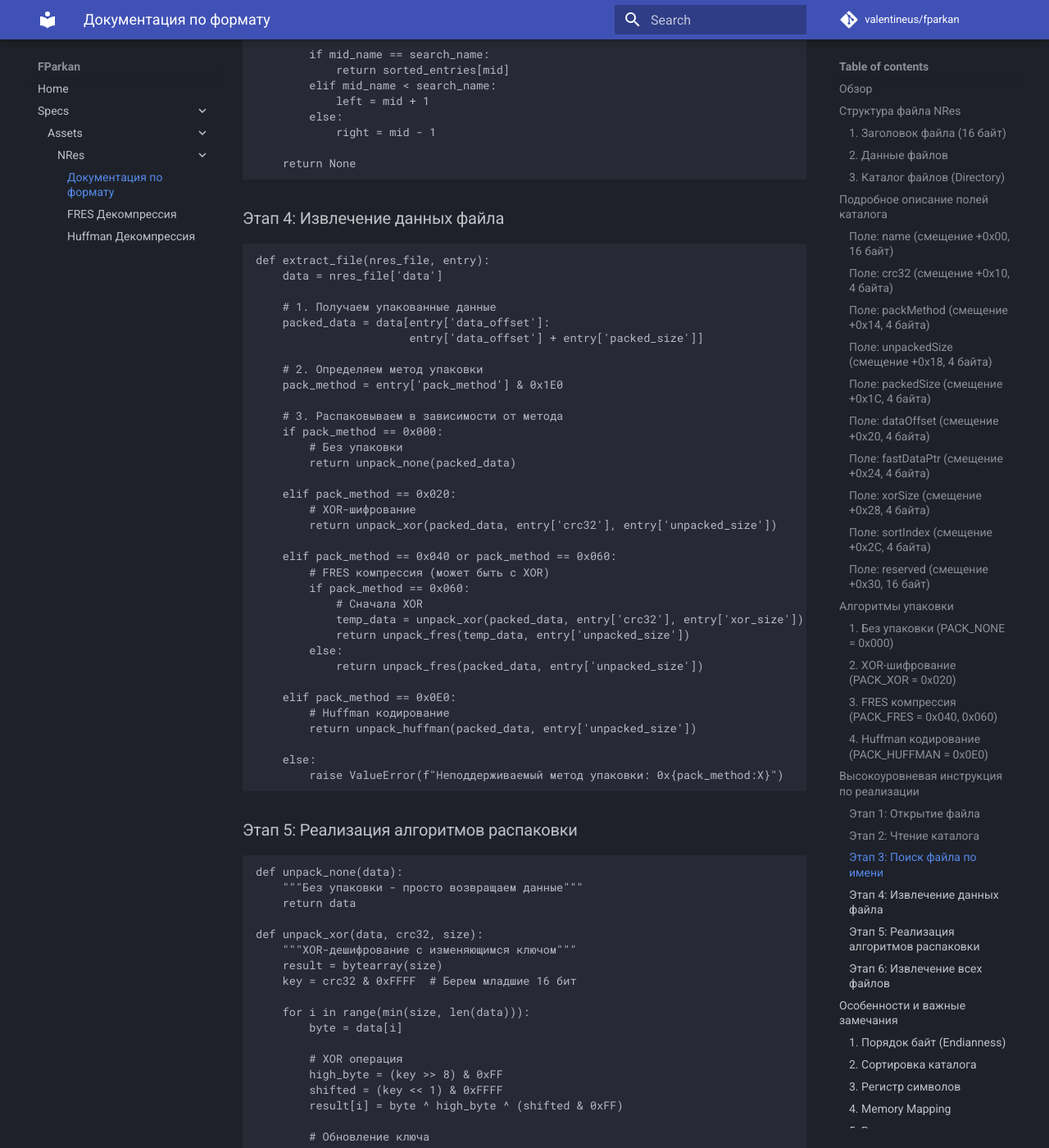
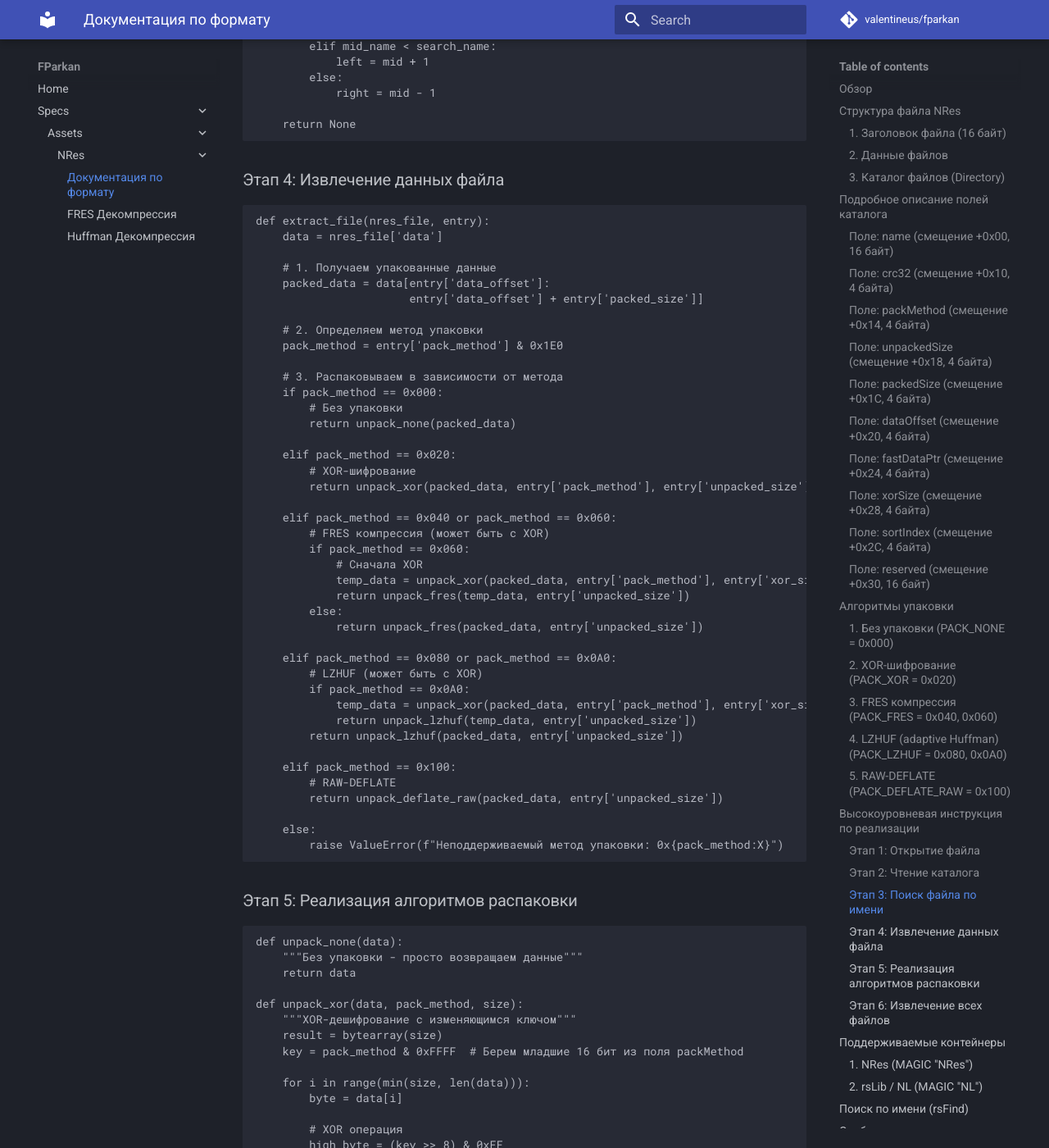
Before and after one commit to valentineus/fparkan, an MkDocs documentation site: the page built from docs/specs/assets/nres/overview.md, in a window 1280 px wide and 1400 px high, scrolled down 7676 px. Shown: the whole window at 82% size. Built offline with MkDocs 1.6.1 and Material for MkDocs 9.7.7, drawn with Linux system fonts in a browser that asks for light colours; comment, search, counter and statistics services are not loaded; some of the changed text lies outside the part shown.

Commit message:
feat: обновление документации по алгоритмам декомпрессии и добавление файлов .gitkeep в директории libs и tools

````diff
--- a/docs/specs/assets/nres/overview.md
+++ b/docs/specs/assets/nres/overview.md
@@ -65,7 +65,7 @@ DirectoryOffset = FileSize - (FileCount * 64)
 struct NResFileEntry {
     char     name[16];           // +0x00: Имя файла (NULL-terminated, uppercase)
     uint32_t crc32;              // +0x10: CRC32 хеш упакованных данных
-    uint32_t packMethod;         // +0x14: Флаги метода упаковки и опции
+    uint32_t packMethod;         // +0x14: Флаги метода упаковки (также используется как XOR seed)
     uint32_t unpackedSize;       // +0x18: Размер файла после распаковки
     uint32_t packedSize;         // +0x1C: Размер упакованных данных
     uint32_t dataOffset;         // +0x20: Смещение данных от начала файла
@@ -98,20 +98,17 @@ struct NResFileEntry {
 
 ```c
 // Маски для извлечения метода упаковки
-#define PACK_METHOD_MASK    0x1E0  // Биты 5-8 (основной метод)
-#define PACK_METHOD_MASK2   0x1C0  // Биты 6-7 (альтернативная маска)
+#define PACK_METHOD_MASK    0x1E0  // Биты 5-8 (метод + XOR)
+#define PACK_METHOD_MASK2   0x1C0  // Биты 6-7 (без XOR-бита)
 
-// Методы упаковки (биты 5-8)
-#define PACK_NONE           0x000  // Нет упаковки (копирование)
-#define PACK_XOR            0x020  // XOR-шифрование
-#define PACK_FRES           0x040  // FRES компрессия (устаревшая)
-#define PACK_FRES_XOR       0x060  // FRES + XOR (два прохода)
-#define PACK_ZLIB           0x080  // Zlib сжатие (устаревшее)
-#define PACK_ZLIB_XOR       0x0A0  // Zlib + XOR (два прохода)
-#define PACK_HUFFMAN        0x0E0  // Huffman кодирование (основной метод)
-
-// Дополнительные флаги
-#define FLAG_ENCRYPTED      0x040  // Файл зашифрован/требует декодирования
+// Методы упаковки (packMethod & 0x1E0)
+#define PACK_NONE           0x000  // Нет упаковки (raw)
+#define PACK_XOR            0x020  // XOR (только шифрование)
+#define PACK_FRES           0x040  // FRES (LZSS простой режим)
+#define PACK_FRES_XOR       0x060  // XOR + FRES
+#define PACK_LZHUF          0x080  // LZHUF (LZSS + adaptive Huffman)
+#define PACK_LZHUF_XOR      0x0A0  // XOR + LZHUF
+#define PACK_DEFLATE_RAW    0x100  // RAW-DEFLATE (без zlib-обёртки)
 ```
 
 **Алгоритм определения метода:**
@@ -120,9 +117,13 @@ struct NResFileEntry {
 2. Проверить конкретные значения:
     - `0x000`: Данные не сжаты, простое копирование
     - `0x020`: XOR-шифрование с двухбайтовым ключом
-    - `0x040` или `0x060`: FRES компрессия (может быть + XOR)
-    - `0x080` или `0x0A0`: Zlib компрессия (может быть + XOR)
-    - `0x0E0`: Huffman кодирование (наиболее распространенный)
+    - `0x040` или `0x060`: FRES (может быть + XOR)
+    - `0x080` или `0x0A0`: LZHUF (может быть + XOR)
+    - `0x100`: RAW-DEFLATE (inflate без zlib-обёртки)
+
+**Важно:** `rsGetPackMethod()` возвращает `packMethod & 0x1C0`, то есть маску **без XOR-бита `0x20`**. Это нужно учитывать при сравнении.
+
+**Примечание про XOR seed:** значение для XOR берётся из поля `packMethod` (смещение `+0x14`). Это же поле может быть перезаписано при формировании каталога (см. раздел о `rsOpenLib`), если в библиотеке нет готовой таблицы сортировки.
 
 ### Поле: unpackedSize (смещение +0x18, 4 байта)
 
@@ -185,8 +186,8 @@ struct NResFileEntry {
 ### 2. XOR-шифрование (PACK_XOR = 0x020)
 
 ```c
-// Ключ берется из поля crc32
-uint16_t key = (uint16_t)(crc32 & 0xFFFF);
+// Ключ/seed берется из поля packMethod (смещение +0x14)
+uint16_t key = (uint16_t)(packMethod & 0xFFFF);
 
 for (int i = 0; i < packedSize; i++) {
     uint8_t byte = source[i];
@@ -200,7 +201,7 @@ for (int i = 0; i < packedSize; i++) {
 
 **Ключевые особенности:**
 
-- Используется 16-битный ключ из младших байт CRC32
+- Используется 16-битный ключ из младших байт поля `packMethod`
 - Ключ изменяется после каждого байта по специальному алгоритму
 - Операции: XOR с старшим байтом ключа и со сдвинутым значением
 
@@ -215,30 +216,19 @@ sub_1001B22E() - функция декомпрессии FRES
     - Использует скользящее окно для ссылок
 ```
 
-### 4. [Huffman кодирование](huffman_decompression.md) (PACK_HUFFMAN = 0x0E0)
+### 4. [LZHUF (adaptive Huffman)](fres_decompression.md) (PACK_LZHUF = 0x080, 0x0A0)
 
 Наиболее сложный и эффективный метод:
 
-```c
-// Структура декодера
-struct HuffmanDecoder {
-    uint32_t  bitBuffer[0x4000];   // Буфер для битов
-    uint32_t  compressedSize;      // Размер сжатых данных
-    uint32_t  outputPosition;      // Текущая позиция в выходном буфере
-    uint32_t  inputPosition;       // Позиция в входных данных
-    uint8_t*  sourceData;          // Указатель на сжатые данные
-    uint8_t*  destData;            // Указатель на выходной буфер
-    uint32_t  bitPosition;         // Позиция бита в буфере
-    // ... дополнительные поля
-};
-```
-
 **Процесс декодирования:**
 
-1. Инициализация структуры декодера
-2. Чтение битов и построение дерева Huffman
-3. Декодирование символов по дереву
-4. Запись в выходной буфер
+1. Распаковка LZSS + adaptive Huffman (Okumura LZHUF)
+2. Дерево обновляется после каждого символа
+3. Match-символы преобразуются в длину и позицию
+
+### 5. [RAW-DEFLATE](huffman_decompression.md) (PACK_DEFLATE_RAW = 0x100)
+
+Это inflate без zlib-обёртки (без 2-байтового заголовка и Adler32).
 
 ## Высокоуровневая инструкция по реализации
 
@@ -357,20 +347,27 @@ def extract_file(nres_file, entry):
 
     elif pack_method == 0x020:
         # XOR-шифрование
-        return unpack_xor(packed_data, entry['crc32'], entry['unpacked_size'])
+        return unpack_xor(packed_data, entry['pack_method'], entry['unpacked_size'])
 
     elif pack_method == 0x040 or pack_method == 0x060:
         # FRES компрессия (может быть с XOR)
         if pack_method == 0x060:
             # Сначала XOR
-            temp_data = unpack_xor(packed_data, entry['crc32'], entry['xor_size'])
+            temp_data = unpack_xor(packed_data, entry['pack_method'], entry['xor_size'])
             return unpack_fres(temp_data, entry['unpacked_size'])
         else:
             return unpack_fres(packed_data, entry['unpacked_size'])
 
-    elif pack_method == 0x0E0:
-        # Huffman кодирование
-        return unpack_huffman(packed_data, entry['unpacked_size'])
+    elif pack_method == 0x080 or pack_method == 0x0A0:
+        # LZHUF (может быть с XOR)
+        if pack_method == 0x0A0:
+            temp_data = unpack_xor(packed_data, entry['pack_method'], entry['xor_size'])
+            return unpack_lzhuf(temp_data, entry['unpacked_size'])
+        return unpack_lzhuf(packed_data, entry['unpacked_size'])
+
+    elif pack_method == 0x100:
+        # RAW-DEFLATE
+        return unpack_deflate_raw(packed_data, entry['unpacked_size'])
 
     else:
         raise ValueError(f"Неподдерживаемый метод упаковки: 0x{pack_method:X}")
@@ -383,10 +380,10 @@ def unpack_none(data):
     """Без упаковки - просто возвращаем данные"""
     return data
 
-def unpack_xor(data, crc32, size):
+def unpack_xor(data, pack_method, size):
     """XOR-дешифрование с изменяющимся ключом"""
     result = bytearray(size)
-    key = crc32 & 0xFFFF  # Берем младшие 16 бит
+    key = pack_method & 0xFFFF  # Берем младшие 16 бит из поля packMethod
 
     for i in range(min(size, len(data))):
         byte = data[i]
@@ -412,13 +409,22 @@ def unpack_fres(data, unpacked_size):
     decoder = FRESDecoder()
     return decoder.decompress(data, unpacked_size)
 
-def unpack_huffman(data, unpacked_size):
+def unpack_lzhuf(data, unpacked_size):
     """
-    Huffman декодирование (DEFLATE-подобный)
-    Полная реализация в nres_decompression.py (класс HuffmanDecoder)
+    LZHUF (LZSS + adaptive Huffman)
+    Полная реализация в nres_decompression.py (класс LZHUDecoder)
     """
-    from nres_decompression import HuffmanDecoder
-    decoder = HuffmanDecoder()
+    from nres_decompression import LZHUDecoder
+    decoder = LZHUDecoder()
+    return decoder.decompress(data, unpacked_size)
+
+def unpack_deflate_raw(data, unpacked_size):
+    """
+    RAW-DEFLATE (inflate без zlib-обертки)
+    Полная реализация в nres_decompression.py (класс RawDeflateDecoder)
+    """
+    from nres_decompression import RawDeflateDecoder
+    decoder = RawDeflateDecoder()
     return decoder.decompress(data, unpacked_size)
 ```
 
@@ -455,6 +461,30 @@ def extract_all(nres_filepath, output_dir):
         except Exception as e:
             print(f"  ✗ Ошибка: {e}")
 ```
+
+## Поддерживаемые контейнеры
+
+### 1. NRes (MAGIC "NRes")
+
+- Открывается через `niOpenResFile/niOpenResInMem`
+- Каталог находится в конце файла (см. структуру выше)
+
+### 2. rsLib / NL (MAGIC "NL")
+
+Отдельный формат контейнера, обрабатывается `rsOpenLib`:
+
+- В начале файла проверяется `*(_WORD*)buf == 0x4C4E` (ASCII "NL" в little-endian)
+- `buf[3] == 1` — версия/маркер
+- `buf[2]` — количество записей
+- Каталог расположен с offset `0x20`, размер `0x20 * count`
+- Каталог перед разбором дешифруется (байтовый XOR-поток)
+
+## Поиск по имени (rsFind)
+
+- Имя обрезается до 16 байт, `name[15] = 0`
+- Приводится к верхнему регистру (`_strupr`)
+- Поиск идёт по таблице индексов сортировки (значение хранится в поле `sortIndex`)
+- Если в rsLib нет маркера `0xABBA`, таблица строится пузырьковой сортировкой и индексы записываются в поле записи
 
 ## Особенности и важные замечания
 
@@ -553,9 +583,9 @@ def get_file_info(entry):
         0x020: "XOR",
         0x040: "FRES",
         0x060: "FRES+XOR",
-        0x080: "Zlib",
-        0x0A0: "Zlib+XOR",
-        0x0E0: "Huffman"
+        0x080: "LZHUF",
+        0x0A0: "LZHUF+XOR",
+        0x100: "RAW-DEFLATE"
     }
 
     pack_method = entry['pack_method'] & 0x1E0
````
Also changed, not shown: other parts of docs/specs/assets/nres/overview.md (+8 -8 lines), docs/specs/assets/nres/fres_decompression.md (+68 -92 lines), docs/specs/assets/nres/huffman_decompression.md (+43 -36 lines), 2 other files.
